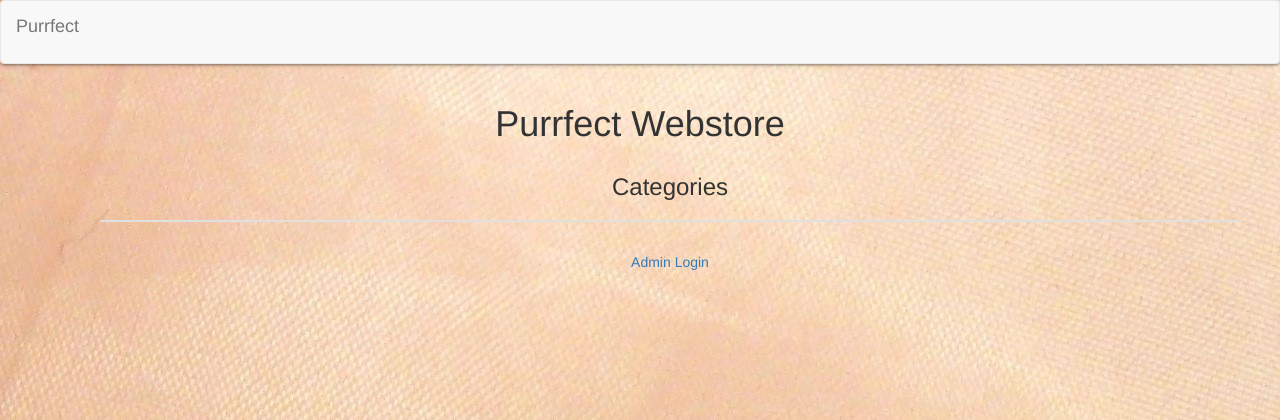
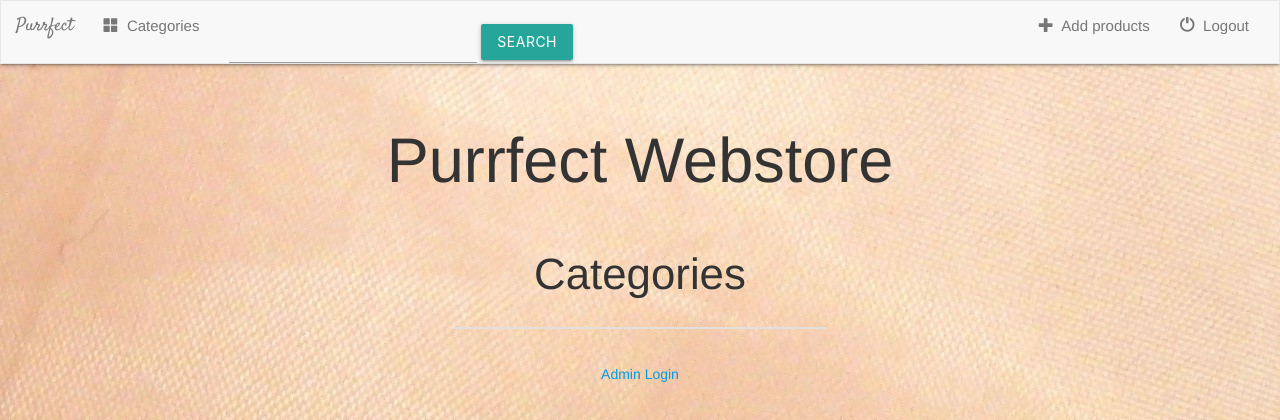
Before and after one commit to annikaniittyla/purrfectwebstore, a Django app: page / in a window 1280 px wide. Shown: the top 420 px of the page. Run offline with Django 3.2, Linux system fonts and the light colour scheme; data that the repository does not hold is empty; some libraries are stand-ins or nearby versions.

Commit message:
Added functionalities and design to the navigation bar Modified page titles

```diff
--- a/products/static/products/style.css
+++ b/products/static/products/style.css
@@ -3,3 +3,11 @@
 body{
     background: salmon url("images/orange_wallpaper_credits.jpg");
 }
+
+.navbar{
+    border-radius: 0;
+}
+
+.navbar-brand{
+    font-family: 'Satisfy', cursive;
+}
--- a/products/templates/products/category_details.html
+++ b/products/templates/products/category_details.html
@@ -1,4 +1,5 @@
 {% extends 'products/layout.html' %}
+{% block title %}Category lis{% endblock %}
 
 {% block content %}
 <h3 class="center-align red lighten-3">{{product_name}}</h3>
--- a/products/templates/products/details.html
+++ b/products/templates/products/details.html
@@ -1,4 +1,5 @@
 {% extends 'products/layout.html'%}
+{% block title %}Product Details{% endblock %}
 
 {% block content%}
     <img src="{{product.product_image.url}}" class="img-responsive">
@@ -22,5 +23,5 @@
         </div>
 
     </div>
-<a href="/products" class="btn">Go Back</a>
+    <a href="/products" class="btn">To Frontpage</a>
 {% endblock %}
--- a/products/templates/products/layout.html
+++ b/products/templates/products/layout.html
@@ -2,22 +2,71 @@
 <html lang="en">
 <head>
     <meta charset="UTF-8">
+    <title>{% block title %}Purrfect Webstore{% endblock %}</title>
+
     <meta name="viewport" content="width=device-width, initial-scale=1.0">
     <meta http-equiv="X-UA-Compatible" content="ie=edge">
+
     {% load staticfiles %}
+    <link rel="stylesheet" href="https://maxcdn.bootstrapcdn.com/bootstrap/3.3.6/css/bootstrap.min.css">
     <link rel="stylesheet" href="https://cdnjs.cloudflare.com/ajax/libs/materialize/1.0.0/css/materialize.min.css">
-    <link rel="stylesheet" href="https://maxcdn.bootstrapcdn.com/bootstrap/3.3.6/css/bootstrap.min.css">
+
+
+    <link href='https://fonts.googleapis.com/css?family=Satisfy' rel='stylesheet' type='text/css'>
+    <link href='https://fonts.google.com/?category=Handwriting,Monospace&thickness=6&selection.family=Marck+Script' rel='stysheet' type='text/css'>
     <link rel="stylesheet" type="text/css" href="{% static 'products/style.css'  %}" />
+
+    <script src="https://ajax.googleapis.com/ajax/libs/jquery/1.12.0/jquery.min.js"></script>
+    <script src="http://maxcdn.bootstrapcdn.com/bootstrap/3.3.6/js/bootstrap.min.js"></script>
+
 
     <nav class="navbar navbar-default">
         <div class="container-fluid">
 
+            <!-- Header -->
             <div class="navbar-header">
+                <button type="button" class="navbar-toggle" data-toggle="collapse" data-target="#topNavBar">
+                    <span class="icon-bar"></span>
+                    <span class="icon-bar"></span>
+                    <span class="icon-bar"></span>
+                </button>
                 <a class="navbar-brand" href="{% url 'index' %}">Purrfect</a>
             </div>
+
+            <!-- Items -->
+            <div class="collapse navbar-collapse" id="topNavBar">
+                <ul class= "nav navbar-nav">
+                    <li class="">
+                        <a href="{% url 'index' %}">
+                            <span class="glyphicon glyphicon-th-large" aria-hidden="true"></span>&nbsp;
+                            Categories
+                        </a>
+                    </li>
+                </ul>
+
+                    <form class="navbar-form navbar-left" role="search" method="get" action="#">
+                        <div class="form-group">
+                            <input type="text" class="form-control" name="q" value="">
+                        </div>
+                        <button type="submit" class="btn btn-default">Search</button>
+                    </form>
+
+                    <ul class= "nav navbar-nav navbar-right">
+                    <li class="">
+                        <a href="#">
+                            <span class="glyphicon glyphicon-plus" aria-hidden="true"></span>&nbsp;
+                            Add products
+                        </a>
+                    </li>
+                    <li class="">
+                        <a href="#">
+                            <span class="glyphicon glyphicon-off" aria-hidden="true"></span>&nbsp;
+                            Logout
+                        </a>
+                    </li>
         </div>
     </nav>
-    <title>Home page</title>
+
 </head>
 <header class="container center-align">
     <h1>Purrfect Webstore</h1>
```
Also changed, not shown: products/models.py (+0 -18 lines), products/templates/products/index.html (indentation only). Lines whose indentation alone changed are shown as unchanged.
